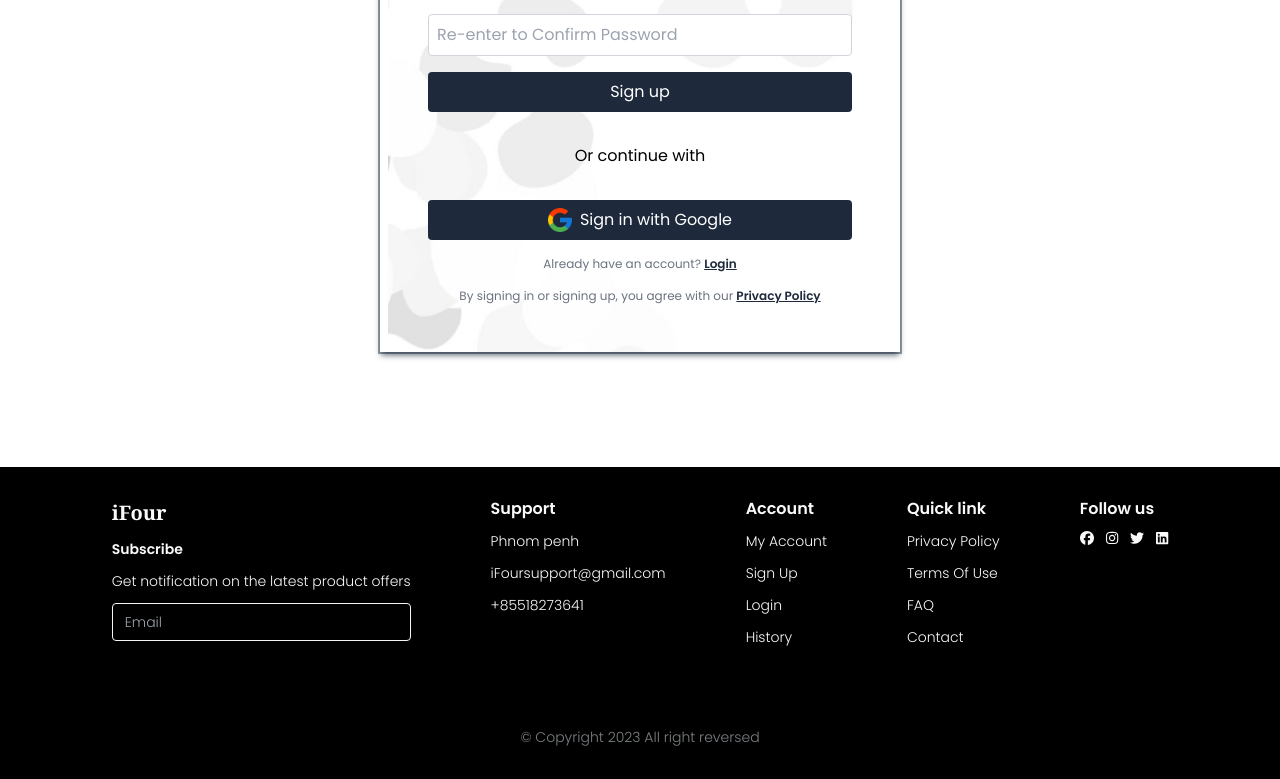
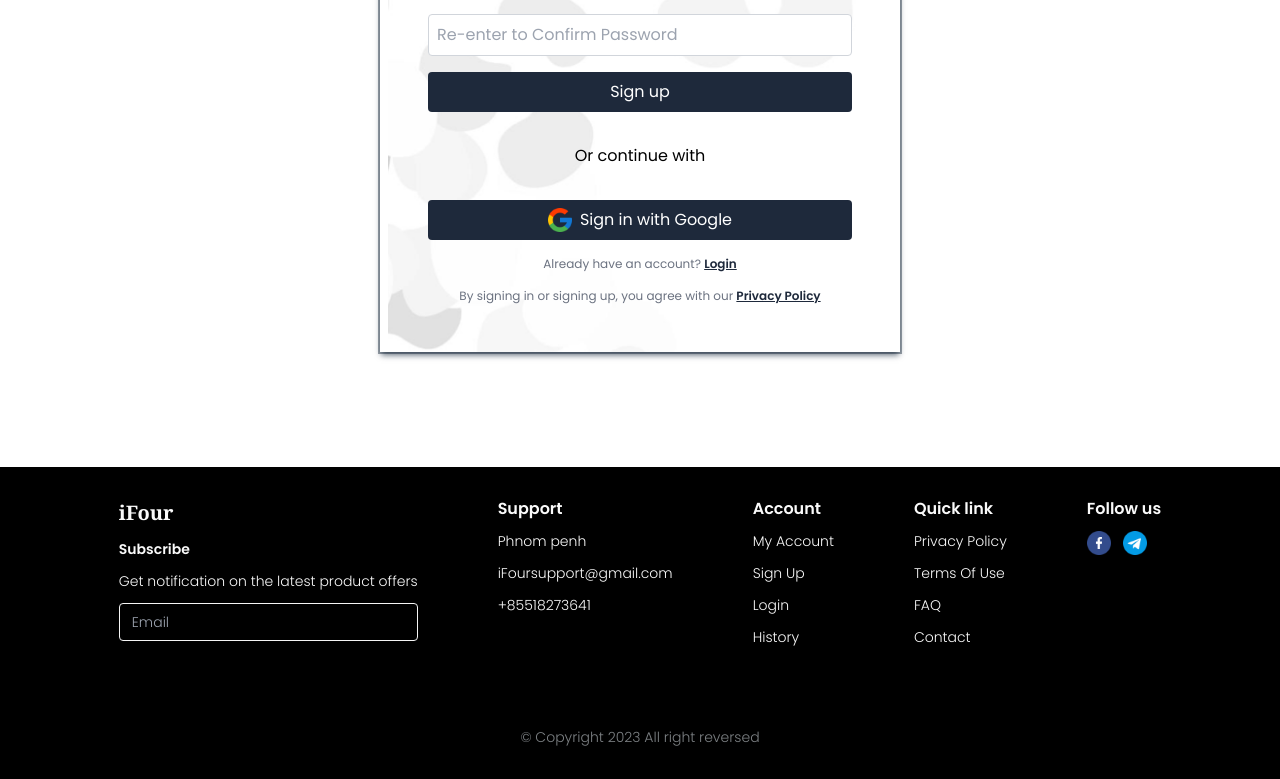
Before and after one commit to KangEangchheang/Ecomerce-Store-, a React app in the folder frontend/: page / in a window 1280 px wide. Shown: the part 449-1228 px from the top of the page. Built offline with nearby package versions, Linux system fonts and the light colour scheme; the HTML template or start-up script is replaced by a standard one.

Commit message:
modified footer

```diff
--- a/frontend/src/components/Footer.jsx
+++ b/frontend/src/components/Footer.jsx
@@ -1,9 +1,9 @@
-import { FontAwesomeIcon } from '@fortawesome/react-fontawesome';
-import { faFacebook, faInstagram, faTwitter, faLinkedin } from '@fortawesome/free-brands-svg-icons';
+import facebook from "../assets/icons/facebook.png";
+import telegram from '../assets/icons/telegram.png';
 
 function Footer() {
     return (
-        <div className="bg-text2 w-full py-8 text-text text-sm flex justify-center gap-20 font-light flex-wrap mt-10">
+        <div id="footer" className="bg-text2 w-full py-8 text-text text-sm flex justify-center gap-20 font-light flex-wrap mt-10">
             <div className="flex flex-col gap-3">
                 <h1 className="text-xl font-semibold font-serif">iFour</h1>
                 <div className="font-semibold">Subscribe</div>
@@ -33,10 +33,8 @@ function Footer() {
             <div className="flex flex-col gap-3">
                 <div className="text-[16px] font-semibold">Follow us</div>
                 <div className="flex gap-3">
-                <FontAwesomeIcon icon={faFacebook} />
-      <FontAwesomeIcon icon={faInstagram} />
-      <FontAwesomeIcon icon={faTwitter} />
-      <FontAwesomeIcon icon={faLinkedin} />
+                    <img src={facebook} className="w-6"/>
+                    <img src={telegram} className="w-6"/>
                 </div>
             </div>
             <div className="w-full text-center text-text1">© Copyright 2023 All right reversed</div>
```
